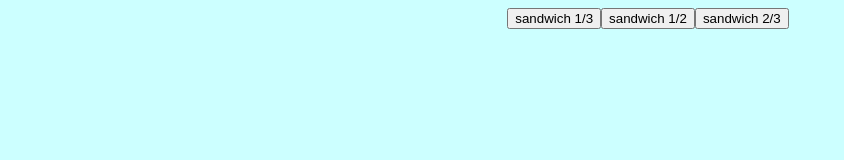
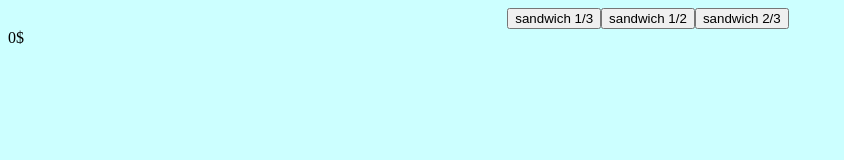
Before and after one commit to AurelienMoisson/cafet-pay, a React (Create React App) app in the folder frontend/: page / in a window 1280 px wide. Shown: the top 160 px of the page, without its empty margins (0-844 px from the left). Built offline with nearby package versions, Linux system fonts and the light colour scheme.

Commit message:
added a total

```diff
--- a/frontend/src/components/orderForm.js
+++ b/frontend/src/components/orderForm.js
@@ -1,6 +1,7 @@
 import React, {useState} from 'react';
 import Button from 'react-bootstrap/Button';
 import {getProducts} from "../api/products";
+import Total from "./total";
 import "../styles/form.scss"
 
 
@@ -30,6 +31,7 @@ function Form() {
       <div>
         {showSelected(selected)}
       </div>
+      <Total total={getTotal(selected, products)}/>
     </div>
   )
 }
@@ -70,4 +72,16 @@ function selectedProduct(id, number) {
   )
 }
 
+function getTotal(selected, products) {
+  var tot = 0
+  for (var product of products) {
+    console.log("product:",product)
+    console.log('number:', selected[product.id])
+    tot -= + !!selected[product.id] && selected[product.id] * product.price
+    console.log(tot)
+  }
+  console.log(tot)
+  return tot
+}
+
 export default Form;
--- /dev/null
+++ b/frontend/src/components/total.js
@@ -0,0 +1,18 @@
+import React from 'react';
+
+export default function Total({total}) {
+  return (
+    <div>
+      {formatTotal(total)}
+    </div>
+  )
+}
+
+function formatTotal(total) {
+  let result = ' '
+  if (total) {
+    result = total>0?'+':''
+  }
+  result += total + '$'
+  return result
+}
```
